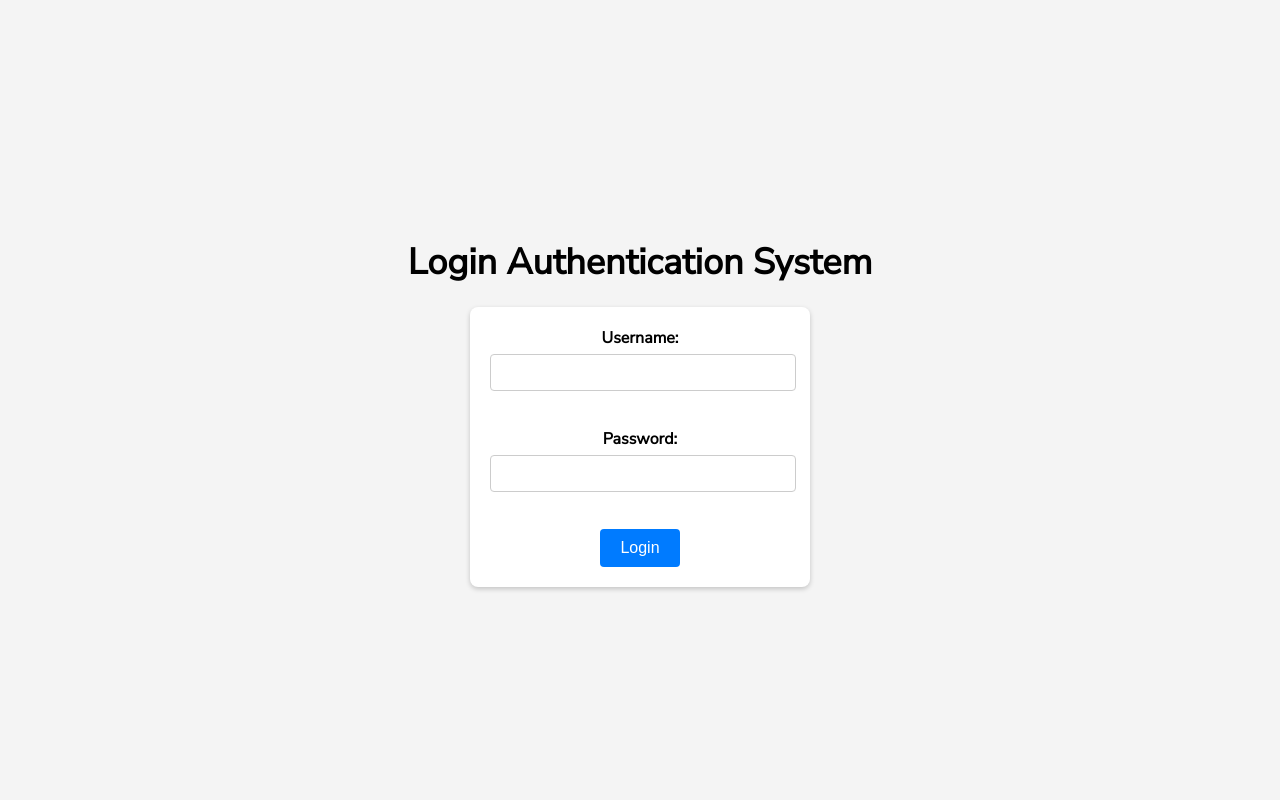
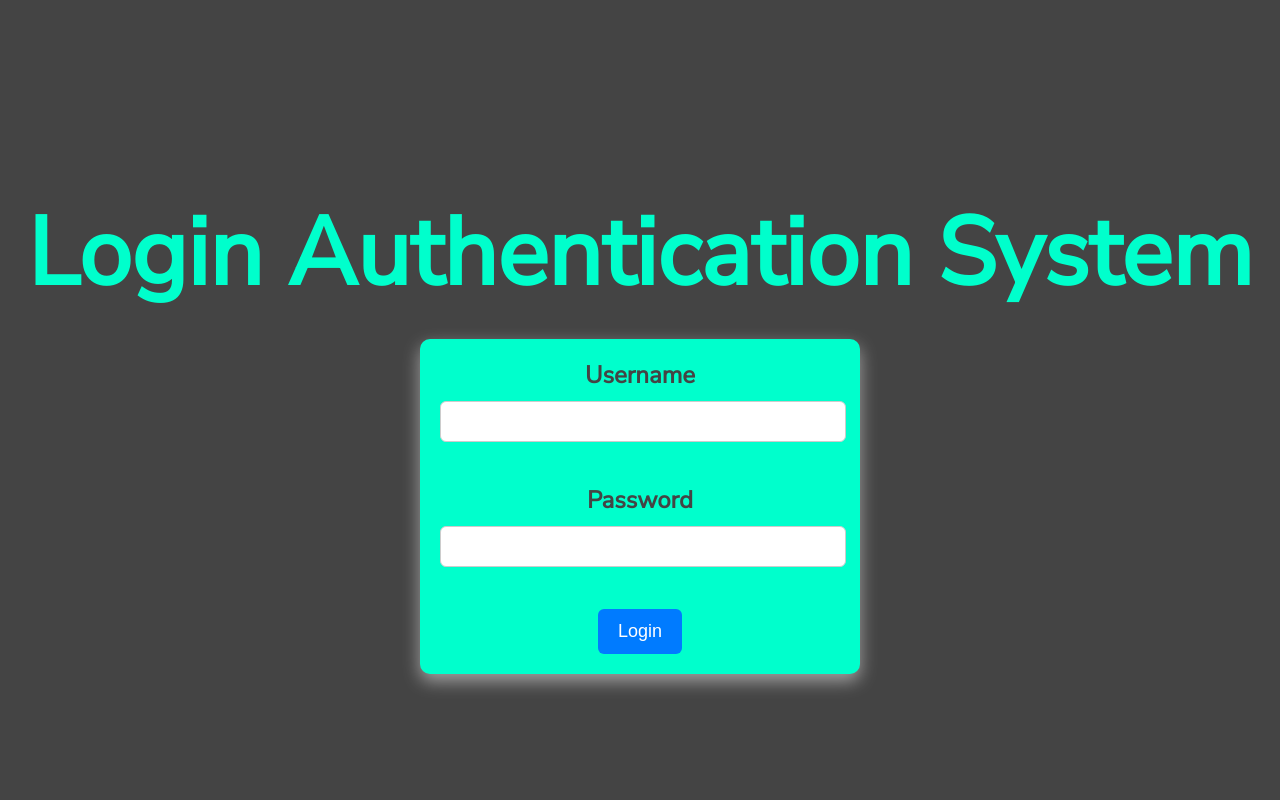
Before and after one commit to JjayFabor/LettuceRealTimeMonitoringSystem, a Flask app: page / in a window 1280 px wide. Run offline with Flask 3, Linux system fonts and the light colour scheme.

Commit message:
Updated code

```diff
--- a/MLAlgo/src/pipeline/predict_pipeline.py
+++ b/MLAlgo/src/pipeline/predict_pipeline.py
@@ -25,7 +25,7 @@ class PredictPipeline:
 
     def preprocess_data(self, features):
         try:
-            preprocess_path = 'artifacts\preprocessor.pkl'
+            preprocess_path = 'artifacts/preprocessor.pkl'
             preprocessor = load_object(file_path=preprocess_path)
             feature_engineering = DataEngineering()
 
--- a/app.py
+++ b/app.py
@@ -1,5 +1,5 @@
-from flask import Flask, request, render_template, jsonify, send_file, url_for, redirect, session
-from flask_login import LoginManager, UserMixin, login_user, login_required, current_user, logout_user
+from flask import Flask, request, render_template, jsonify, send_file, url_for, redirect, flash, session
+from flask_login import LoginManager, UserMixin, login_user, login_required, logout_user
 import pandas as pd
 import serial
 import time
@@ -69,7 +69,7 @@ def index():
             login_user(user)
             return redirect(url_for('dashboard'))
         else:
-            return "Invalid username or password"
+            flash("Invalid username or password", "error")
     return render_template('login.html')
 
 @app.route('/logout', methods=['GET', 'POST'])
--- a/requirements.txt
+++ b/requirements.txt
@@ -1,3 +1,5 @@
+pandas==2.1.1
+numpy==1.26.0
 scikit-learn==1.3.1
 scipy==1.11.2
 dill==0.3.7
@@ -7,3 +9,4 @@ joblib==1.3.2
 Flask-Login==0.6.2
 Jinja2==3.1.2
 Werkzeug==2.3.7
+gunicorn==21.2.0
--- a/static/style.css
+++ b/static/style.css
@@ -13,8 +13,7 @@ html {
 }
 
 .login-body {
-  font-family: 'Nunito Sans', sans-serif;
-  background-color: #f4f4f4;
+  background-color: #444444;
   margin: 0;
   padding: 0;
   display: flex;
@@ -25,45 +24,52 @@ html {
 
 .login-container {
   text-align: center;
+  display: flex;
+  flex-direction: column; /* Align items vertically */
+  align-items: center;
 }
 
 .login-h1 {
   text-align: center;
-  font-size: 36px;
+  font-size: 95px;
   margin-bottom: 20px;
+  font-weight: bolder;
+  color: #00ffcc;
 }
 form {
-  background-color: #fff;
+  background-color: #00ffcc;
   padding: 20px;
-  border-radius: 8px;
-  box-shadow: 0 2px 5px rgba(0, 0, 0, 0.2);
-  width: 300px;
+  border-radius: 10px;
+  box-shadow: 0 7px 17px rgba(255, 255, 255, 0.5);
+  width: 400px;
   margin-right: 5px;
 }
 
 label {
   display: block;
   font-weight: bold;
-  margin-bottom: 5px;
+  font-size: 24px;
+  margin-bottom: 10px;
+  color: #444444;
 }
 
 input[type="text"],
 input[type="password"] {
   width: 100%;
-  padding: 10px 2px;
-  margin-bottom: 15px;
+  padding: 12px 2px;
+  margin-bottom: 20px;
   border: 1px solid #ccc;
-  border-radius: 4px;
+  border-radius: 6px;
 }
 
 input[type="submit"] {
   background-color: #007bff;
   color: #fff;
-  padding: 10px 20px;
+  padding: 12px 20px;
   border: none;
-  border-radius: 4px;
+  border-radius: 6px;
   cursor: pointer;
-  font-size: 16px;
+  font-size: 18px;
 }
 
 input[type="submit"]:hover {
@@ -73,6 +79,33 @@ input[type="submit"]:hover {
 /* Center the form horizontally */
 form {
   margin: 0 auto;
+}
+
+.alert-danger {
+  width: 400px;
+  background-color: #f8d7da;
+  border-color: #f5c6cb;
+  color: red;
+  padding: 15px;
+  border-radius: 5px;
+  margin-top: 20px;
+}
+
+/* Style the unordered list within the error message */
+#error-message {
+  list-style-type: none;
+  padding: 0;
+  margin: 0;
+}
+
+/* Style each individual error message item */
+#error-message li {
+  margin: 5px 0;
+}
+
+/* Style the text within the error message */
+.alert-danger ul li {
+  color: #721c24;
 }
 
 #daily-button:hover, #mins-button:hover, #transferButton:hover, #fetchPredictionsButton:hover, #downloadCSVButton:hover {
--- a/templates/login.html
+++ b/templates/login.html
@@ -11,14 +11,25 @@
         <div class="login-container">
             <h1 class="login-h1">Login Authentication System</h1>
             <form method="POST">
-                <label for="username">Username:</label>
+                <label for="username">Username</label>
                 <input type="text" name="username" id="username" required><br><br>
 
-                <label for="password">Password:</label>
+                <label for="password">Password</label>
                 <input type="password" name="password" id="password" required><br><br>
 
                 <input type="submit" value="Login">
             </form>
+            {% with messages = get_flashed_messages(with_categories=true) %}
+            {% if messages %}
+                <div class="alert alert-danger">
+                    <ul id="error-message">
+                        {% for category, message in messages %}
+                            <li>{{ message }}</li>
+                        {% endfor %}
+                    </ul>
+                </div>
+            {% endif %}
+        {% endwith %}
         </div>
     </body>
 </html>
```
